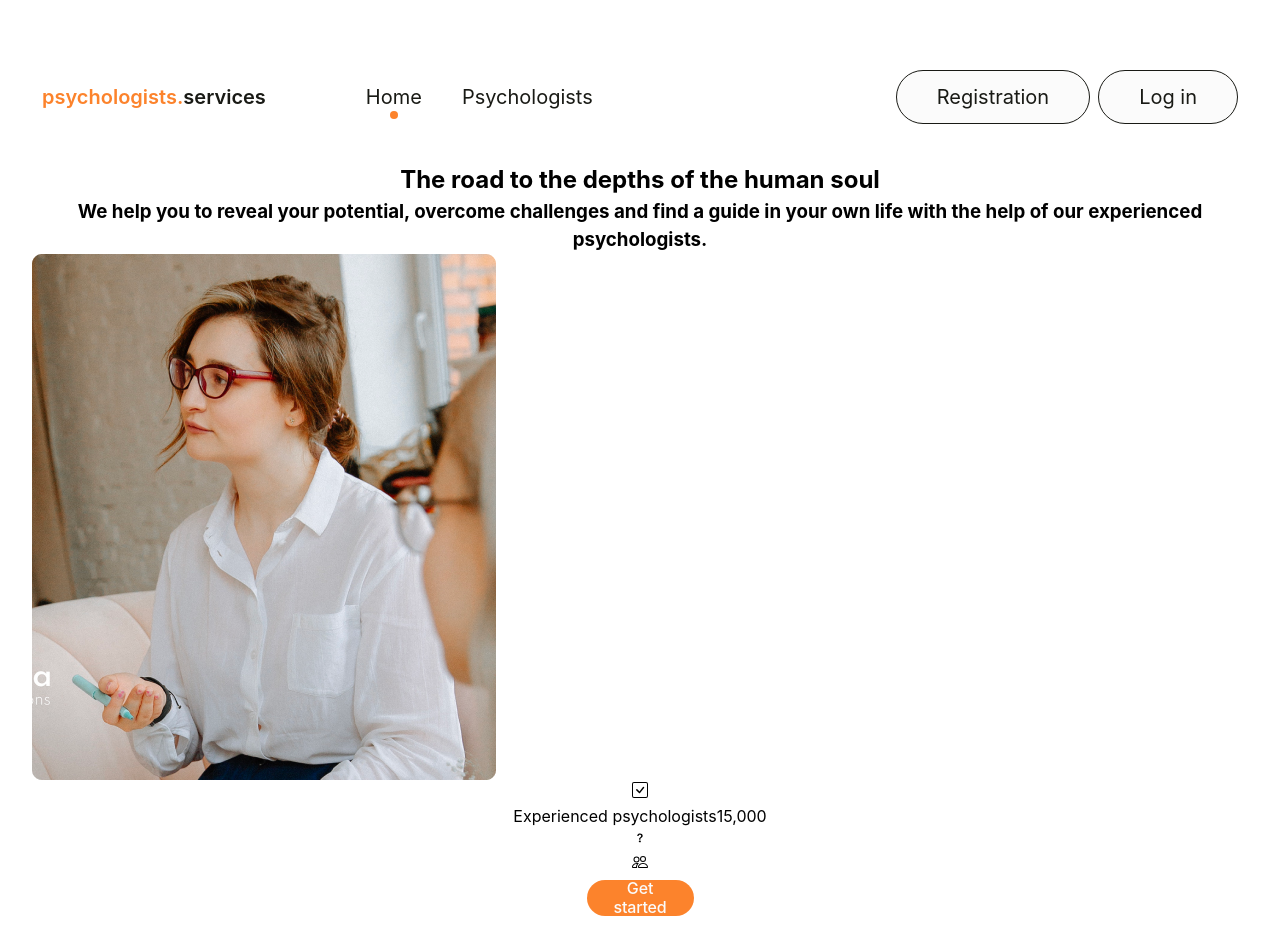
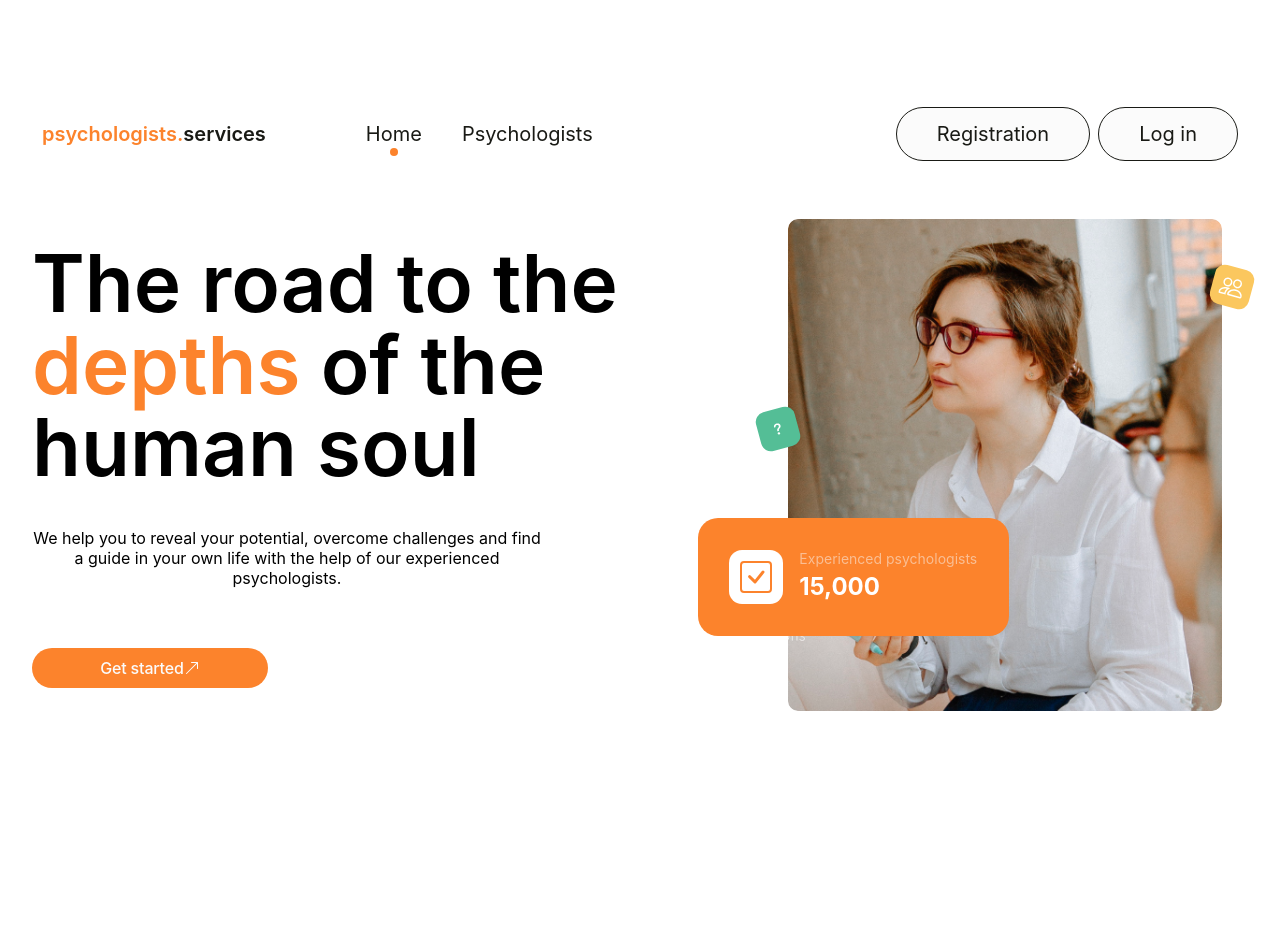
Before and after one commit to LesyaKot/psychologists.services, a React (Vite) app: page / in a window 1280 px wide. After the commit the page ends 800 px from the top, so only its background shows below. Built offline with nearby package versions, Linux system fonts and the light colour scheme; no server answers.

Commit message:
add css to Homepage

```diff
--- a/src/components/MainBtn/MainBtn.module.css
+++ b/src/components/MainBtn/MainBtn.module.css
@@ -9,8 +9,8 @@
   align-items: center;
   justify-content: center;
   background-color: #fc832c;
-  height: 24px;
-  width: 107px;
+  height: 40px;
+  width: 235.83px;
   border: none;
 }
 
--- a/src/pages/Home/Home.jsx
+++ b/src/pages/Home/Home.jsx
@@ -20,38 +20,43 @@ export default function Home() {
       <section className={css.wrap}>
         <div className={css.left}>
           <h1 className={css.title}>
-            The road to the depths of the human soul
+            The road to the <span className={css.accent}>depths</span> of the
+            human soul
           </h1>
-          <h3>
+          <h3 className={css.text}>
             We help you to reveal your potential, overcome challenges and find a
             guide in your own life with the help of our experienced
             psychologists.
           </h3>
+          <MainBtn onClick={handleMainBtn}>
+            Get started
+            <ArrowUpRight className={css.arrowIcon}></ArrowUpRight>
+          </MainBtn>
         </div>
+
         <div className={css.right}>
           <img className={css.img} src="/heroImage.png" alt="hero-image" />
 
-          <div>
-            <CheckSquare className={css.iconCheck}></CheckSquare>
+          <div className={css.expPsyco}>
+            <div className={css.checkCont}>
+              <CheckSquare className={css.iconCheck}></CheckSquare>
+            </div>
+            <div className={css.textCont}>
+              <p className={css.expPsycoText}>
+                Experienced psychologists
+                <span className={css.whiteAssent}>15,000</span>
+              </p>
+            </div>
           </div>
 
-          <p className={css.expPsyco}>
-            Experienced psychologists
-            <span className={css.whiteAssent}>15,000</span>
-          </p>
-
-          <div>
+          <div className={css.mainQuestCont}>
             <Question className={css.svgMainQuestion}></Question>
           </div>
-          <div className={css.user}>
-            <People className={css.user}></People>
+
+          <div className={css.people}>
+            <People className={css.peopleIcon}></People>
           </div>
         </div>
-
-        <MainBtn onClick={handleMainBtn}>
-          Get started
-          <ArrowUpRight className={css.user}></ArrowUpRight>
-        </MainBtn>
       </section>
     </>
   );
--- a/src/pages/Home/Home.module.css
+++ b/src/pages/Home/Home.module.css
@@ -0,0 +1,144 @@
+.wrap {
+  /* width: 1440px; */
+  display: flex;
+  flex-direction: row;
+  justify-content: space-between;
+  align-items: center;
+}
+
+.left {
+  max-width: 60%;
+  display: flex;
+  flex-direction: column;
+  justify-content: flex-start;
+  gap: 20px;
+  padding-right: 80px;
+}
+
+.title {
+  font-size: 80px;
+  line-height: 82px;
+  letter-spacing: -2%;
+  padding-right: 20px;
+  font-weight: 600;
+  text-align: left;
+}
+
+.accent {
+  color: #fc832c;
+}
+
+.text {
+  font-size: 16px;
+  line-height: 20px;
+  font-weight: 400;
+  width: 510px;
+  margin-bottom: 40px;
+  margin-top: 20px;
+}
+
+.right {
+  max-width: 40%;
+  padding: 20px;
+  margin: 0 auto;
+
+  position: relative;
+}
+
+.img {
+  max-width: 434px;
+  max-height: 526px;
+  border-radius: 10px;
+}
+
+.mainQuestCont {
+  position: absolute;
+  top: 210px;
+  left: -10px;
+  rotate: -15deg;
+  width: 40px;
+  height: 40px;
+  background-color: #54be96;
+  border-radius: 10px;
+  color: #fff;
+  display: flex;
+  justify-content: center;
+  align-items: center;
+  font-size: 17px;
+}
+
+.svgMainQuestion {
+  width: 20px;
+  height: 20px;
+}
+
+.peopleIcon {
+  width: 24px;
+  height: 24px;
+}
+
+.people {
+  position: absolute;
+  top: 68px;
+  right: -10px;
+  rotate: 15deg;
+  width: 40px;
+  height: 40px;
+  background-color: #fbc75e;
+  border-radius: 10px;
+  color: #fff;
+  display: flex;
+  justify-content: center;
+  align-items: center;
+}
+
+.expPsyco {
+  position: absolute;
+  bottom: 95px;
+  left: -70px;
+  border-radius: 20px;
+  width: 311px;
+  height: 118px;
+  background-color: #fc832c;
+  color: #fff;
+  display: flex;
+  flex-direction: row;
+  gap: 16px;
+  justify-content: center;
+  align-items: center;
+}
+
+.checkCont {
+  width: 54px;
+  height: 54px;
+  border-radius: 13px;
+  background-color: #fff;
+  display: flex;
+  justify-content: center;
+  align-items: center;
+}
+
+.iconCheck {
+  width: 32px;
+  height: 32px;
+  color: #fc832c;
+}
+
+.expPsycoText {
+  display: block;
+  font-size: 14px;
+  text-align: left;
+  color: rgba(250, 250, 250, 0.5);
+}
+
+.whiteAssent {
+  display: block;
+  color: #fff;
+  font-size: 24px;
+  font-weight: 700;
+}
+
+.textCont {
+  display: flex;
+  flex-direction: column;
+}
```
